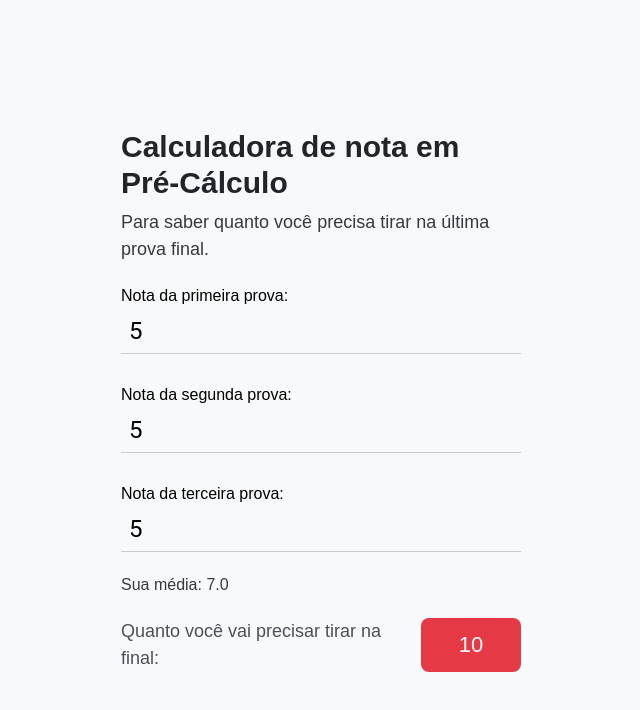
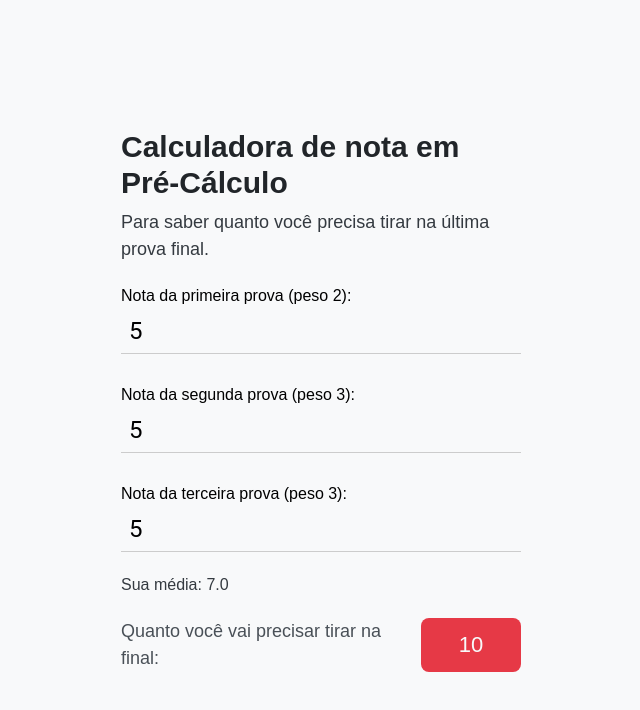
Before and after one commit to jnaraujo/calculadora-de-notas, a React (Vite) app: page /final in a window 1280 px wide. Shown: the top 710 px of the page, without its empty margins (319-959 px from the left). Built offline with nearby package versions, Linux system fonts and the light colour scheme.

Commit message:
add peso to final

```diff
--- a/src/pages/Final.tsx
+++ b/src/pages/Final.tsx
@@ -50,7 +50,7 @@ export default function Final() {
         </div>
         <form>
           <div className="group">
-            Nota da primeira prova:{" "}
+            Nota da primeira prova (peso 2):{" "}
             <div className="notes">
               <input
                 type="number"
@@ -63,7 +63,7 @@ export default function Final() {
             </div>
           </div>
           <div className="group">
-            Nota da segunda prova:{" "}
+            Nota da segunda prova (peso 3):{" "}
             <input
               type="number"
               {...register("segunda")}
@@ -75,7 +75,7 @@ export default function Final() {
             />
           </div>
           <div className="group">
-            Nota da terceira prova:{" "}
+            Nota da terceira prova (peso 3):{" "}
             <input
               type="number"
               {...register("terceira")}
```
